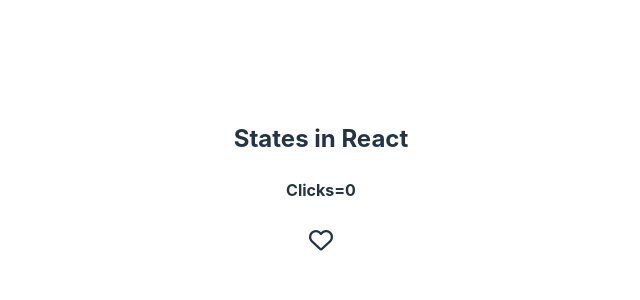
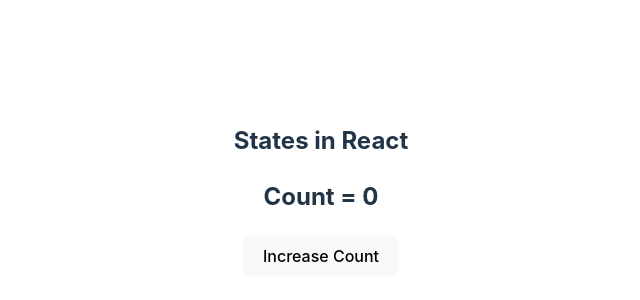
Before and after one commit to Hamadullah12/javascript-course, a React (Vite) app in the folder React/State-React/state-react-app/: page / in a window 1280 px wide. Shown: the part 210-510 px from the top of the page, without its empty margins (319-959 px from the left). Built offline with nearby package versions, Linux system fonts and the light colour scheme.

Commit message:
re rednering procees done

```diff
--- a/React/State-React/state-react-app/src/App.jsx
+++ b/React/State-React/state-react-app/src/App.jsx
@@ -7,7 +7,7 @@
   return (
     <>
  <h2>States in React</h2>
-<LikeButton/>
+<Counter/>
     </>
   )
 }
--- a/React/State-React/state-react-app/src/Counter.jsx
+++ b/React/State-React/state-react-app/src/Counter.jsx
@@ -1,10 +1,12 @@
 import { useState } from "react";
 
 export default function Counter() {
-    let [Count, setCount] = useState(0);
+    let [Count, setCount] = useState(0);//initialze value
+    console.log('Compnent re render ')
+    console.log(`Count = ${Count}`)
     let incCount=() => {
         setCount(Count + 1)
-        console.log(Count)
+        console.log(`Increace count is = ${Count}`)
     }
         return (
             <div>
```
